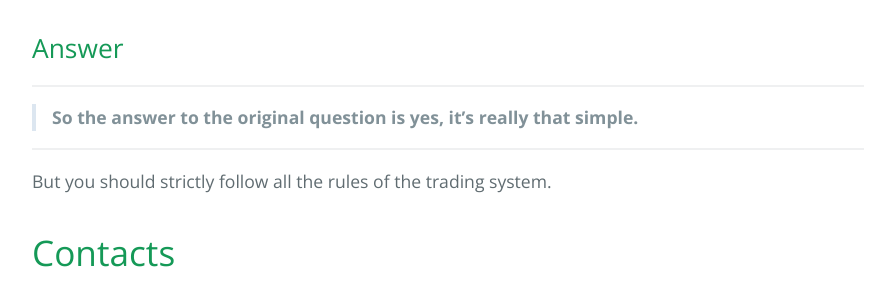
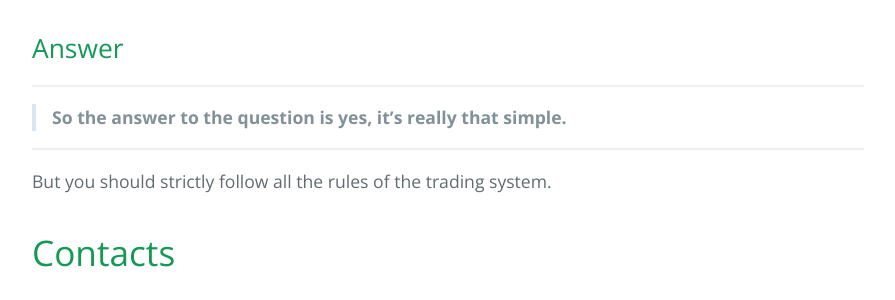
Before and after one commit to sergeyen7/sergeyen7.github.io, a Jekyll site: the page built from index.md, in a window 1280 px wide and 900 px high, scrolled down 10013 px. Shown: the part 436-736 px from the top of the window, without its empty margins (192-1087 px from the left). Built offline with Jekyll 4.4.1, drawn with Linux system fonts in a browser that asks for light colours; nearby versions of some CDN libraries.

Commit message:
Update index.md

```diff
--- a/index.md
+++ b/index.md
@@ -303,7 +303,7 @@ Total longterm result is profitable.
 
 * * *
 
-> **So the answer to the original question is yes, it's really that simple.**
+> **So the answer to the question is yes, it's really that simple.**
 
 * * *
 But you should strictly follow all the rules of the trading system.
```
